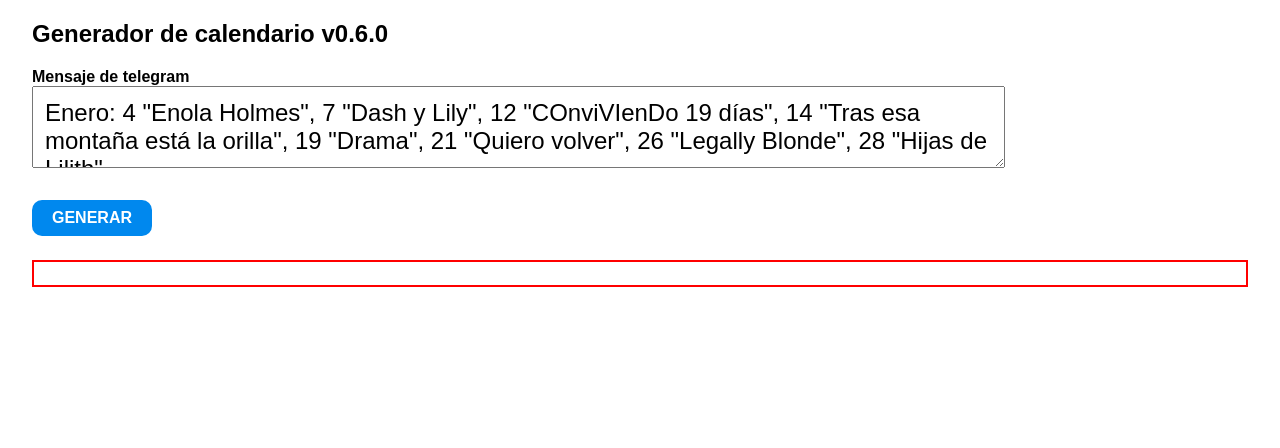
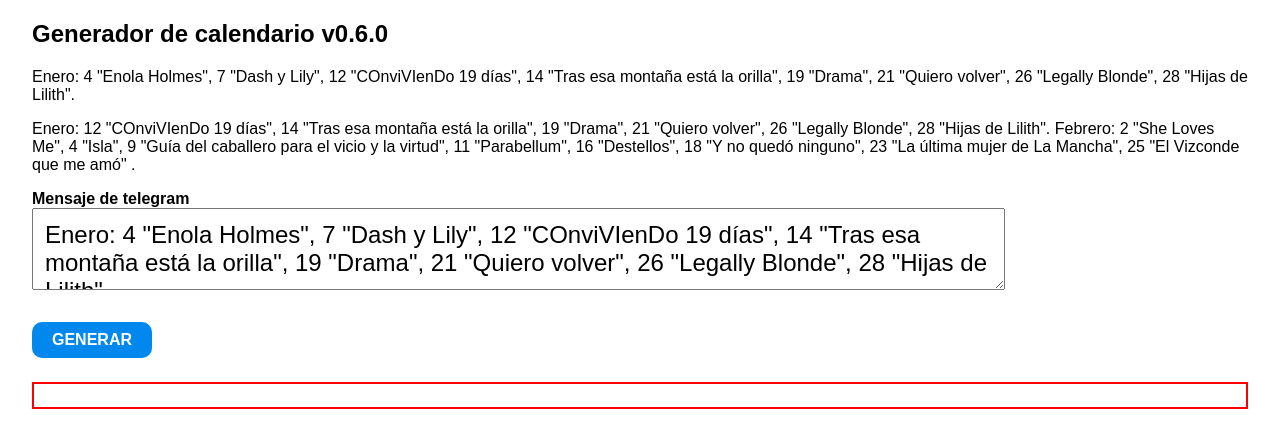
Before and after one commit to spacenomads/seta, a website with bundled scripts: page index.html in a window 1280 px wide. Built offline with nearby package versions, Linux system fonts and the light colour scheme.

Commit message:
Add sample messages

```diff
--- a/index.html
+++ b/index.html
@@ -12,6 +12,11 @@
 		<section class="app__section app__data">
 			<div class="app__wrapper">
 				<h1 class="app__title">Generador de calendario v0.6.0</h1>
+				<div class="messages">
+					<p class="message">Enero: 4 "Enola Holmes", 7 "Dash y Lily", 12 "COnviVIenDo 19 días", 14 "Tras esa montaña está la orilla", 19 "Drama", 21 "Quiero volver", 26 "Legally Blonde", 28 "Hijas de Lilith".</p>
+					<p class="message">Enero: 12 "COnviVIenDo 19 días", 14 "Tras esa montaña está la orilla", 19 "Drama", 21 "Quiero volver", 26 "Legally Blonde", 28 "Hijas de Lilith". Febrero: 2 "She Loves Me", 4 "Isla", 9 "Guía del caballero para el vicio y la virtud", 11 "Parabellum", 16 "Destellos",  18 "Y no quedó ninguno", 23 "La última mujer de La Mancha", 25 "El Vizconde que me amó"
+						.</p>
+				</div>
 				<form action="" class="form">
 					<div class="form__row">
 						<label for="telegramInput" class="form__label">Mensaje de telegram</label>
```
